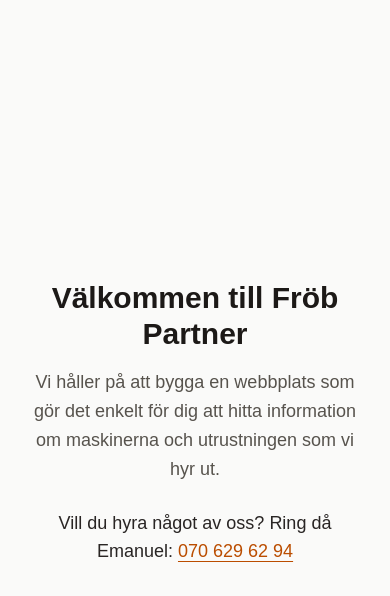
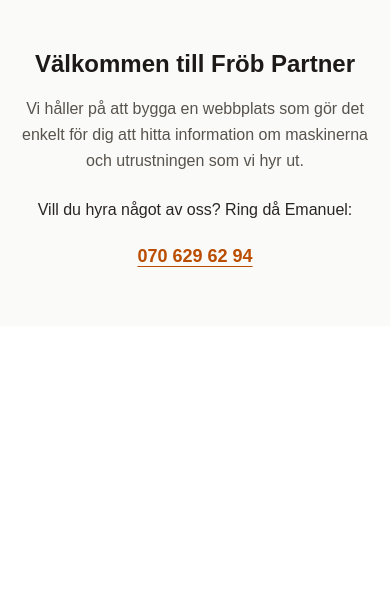
Before and after one commit to jofrb/frobpartner, a Next.js app: page / in a window 390 px wide. Shown: the top 596 px of the page. Built offline with nearby package versions, Linux system fonts and the light colour scheme.

Commit message:
Make landing page responsive for mobile
- Responsive font sizes (text-2xl on mobile, text-3xl on sm+)
- Phone number on its own line with py-2 for better touch target
- Consistent px-4 py-12 spacing on all screen sizes

```diff
--- a/app/page.tsx
+++ b/app/page.tsx
@@ -1,21 +1,24 @@
 export default function Home() {
   return (
-    <main className="min-h-screen flex items-center justify-center bg-stone-50">
-      <div className="max-w-lg mx-auto px-6 text-center">
-        <h1 className="text-3xl font-bold text-stone-900 mb-4">
+    <div className="flex-1 flex items-center justify-center bg-stone-50 px-4 py-12">
+      <div className="w-full max-w-lg text-center">
+        <h1 className="text-2xl sm:text-3xl font-bold text-stone-900 mb-4">
           Välkommen till Fröb Partner
         </h1>
-        <p className="text-stone-600 text-lg leading-relaxed mb-6">
+        <p className="text-stone-600 text-base sm:text-lg leading-relaxed mb-6">
           Vi håller på att bygga en webbplats som gör det enkelt för dig att
           hitta information om maskinerna och utrustningen som vi hyr ut.
         </p>
-        <p className="text-stone-800 font-medium text-lg">
-          Vill du hyra något av oss? Ring då Emanuel:{" "}
-          <a href="tel:+46706296294" className="text-amber-700 underline underline-offset-4 whitespace-nowrap">
-            070 629 62 94
-          </a>
+        <p className="text-stone-800 font-medium text-base sm:text-lg">
+          Vill du hyra något av oss? Ring då Emanuel:
         </p>
+        <a
+          href="tel:+46706296294"
+          className="inline-block mt-3 text-amber-700 underline underline-offset-4 font-semibold text-lg sm:text-xl py-2"
+        >
+          070 629 62 94
+        </a>
       </div>
-    </main>
+    </div>
   );
 }
```
